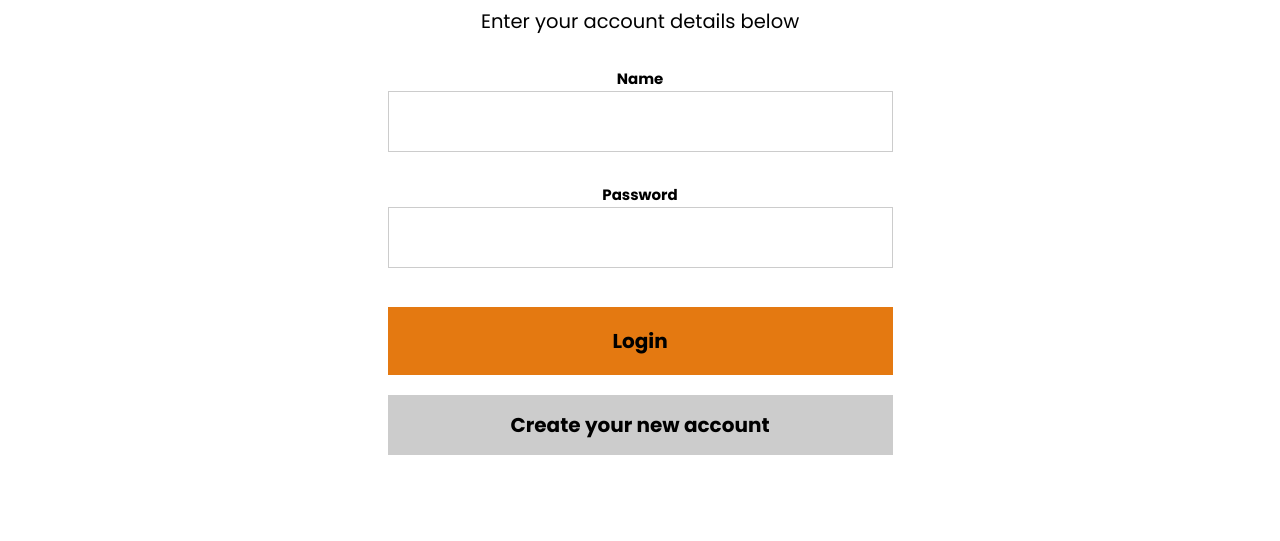
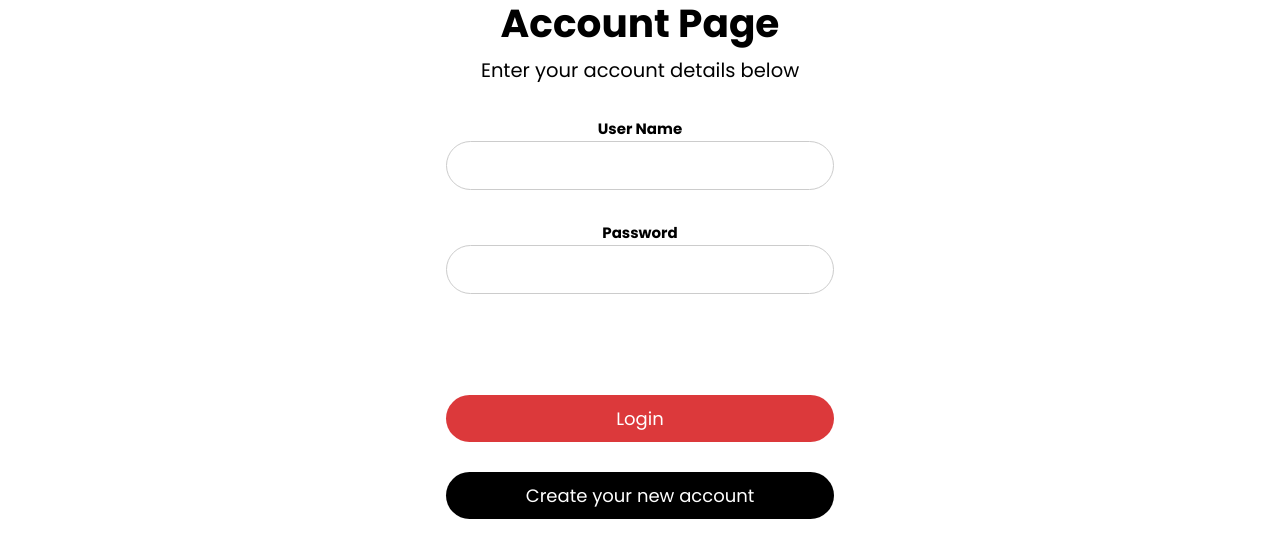
Before and after one commit to ashok159/E-Commerce-Website-MERN-Stack-, a React (Create React App) app in the folder frontend/: page /account in a window 1280 px wide. Shown: the part 411-952 px from the top of the page. Built offline with nearby package versions, Linux system fonts and the light colour scheme; no server answers.

Commit message:
account page styling

```diff
--- a/frontend/src/pages/AccountPage.js
+++ b/frontend/src/pages/AccountPage.js
@@ -54,7 +54,7 @@
         <p>Enter your account details below</p>
         <form onSubmit={sendUser}>
         <div className="login-name">
-        <label for="name">Name</label>
+        <label for="name">User Name</label>
           <br />
           <input
             type="text"
@@ -77,11 +77,9 @@
           />
           </div>
           <br />
-          <button type="submit-buttom">Login</button>
+          <button className="login-btn">Login</button>
           <br />
-          <div className="register-buttom">
-          <Link to="/account/signup">Create your new account</Link>
-          </div>
+          <Link to="/account/signup"><button className="register-btn">Create your new account</button></Link>
           <br />
         </form>
       </main>
--- a/frontend/src/styles/AccountPage.css
+++ b/frontend/src/styles/AccountPage.css
@@ -19,7 +19,6 @@
   margin: 100px 0;
 }
 .login-name {
-
     font-size: 15px;
     font-weight: bold;
     position: relative;
@@ -31,9 +30,9 @@
     width: 100%;
     padding: 12px 20px;
     margin: 0px 0;
-    display: inline-block;
     border: 1px solid #ccc;
-    box-sizing: border-box;
+    border-radius: 50px;
+    font-size: 15px;
 }
 
 .login-password {
@@ -49,52 +48,33 @@
     width: 100%;
     padding: 12px 20px;
     margin: 0px 0;
-    display: inline-block;
     border: 1px solid #ccc;
-    box-sizing: border-box;
+    border-radius: 50px;
+    font-size: 15px;
 }
 
-.register-buttom
-{
-  font-size: 20px;
-  font-weight: bold;
-  position: relative;
-  top: -70px;
-  left: 0;
-  width: 100%;
-  background-color: #ccc;
-  border-color: #ccc;
-  color: black;
-  padding: 14px 20px;
-  margin: 12px 0;
-  border: none;
-  cursor: pointer;
+.login-btn{
+  font-size: 1.2rem;
+  color: white;
+  background-color: rgb(220, 57, 59);
+  padding: 10px 80px;
+  border-radius: 50px;
   width: 100%;
 }
-.register-buttom:hover {
-  background-color: #ddd;
-  border-color: #ddd;
+.login-btn:hover{
+  background-color: black;
+  transition: all 1s ease;
 }
-.Login button[type="submit-buttom"]{
-  font-size: 20px;
-  font-weight: bold;
-  position: relative;
-  top: -70px;
-  left: 0;
-  width: 100%;
-  background-color: #e47911;
-  border-color: #e47911;
-  color: black;
-  padding: 19px 20px;
-  margin: 8px 0;
-  border: none;
-  cursor: pointer;
+.register-btn{
+  margin-top: 30px;
+  font-size: 1.2rem;
+  color: white;
+  background-color: black;
+  padding: 10px 80px;
+  border-radius: 50px;
   width: 100%;
 }
-.Login button[type="submit-buttom"]:hover {
-  background-color: #ff9900;
-  border-color: #ff9900;
+.register-btn:hover{
+  background-color: rgb(220, 57, 59);
+  transition: all 1s ease;
 }
-.Login button[type="submit-buttom"]:hover {
-  opacity: 0.8;
-}
--- a/frontend/src/styles/SignupPage.css
+++ b/frontend/src/styles/SignupPage.css
@@ -31,9 +31,9 @@
       width: 100%;
       padding: 12px 20px;
       margin: 0px 0;
-      display: inline-block;
       border: 1px solid #ccc;
-      box-sizing: border-box;
+      border-radius: 50px;
+      font-size: 15px;
   }
 
   .signup-password {
@@ -49,18 +49,18 @@
       width: 100%;
       padding: 12px 20px;
       margin: 0px 0;
-      display: inline-block;
       border: 1px solid #ccc;
-      box-sizing: border-box;
+      border-radius: 50px;
+      font-size: 15px;
   }
 
   .Signup button{
-    margin-top: 30px;
     font-size: 1.2rem;
     color: white;
     background-color: rgb(220, 57, 59);
     padding: 10px 80px;
     border-radius: 50px;
+    width: 100%;
   }
   .Signup button:hover{
     background-color: black;
```
